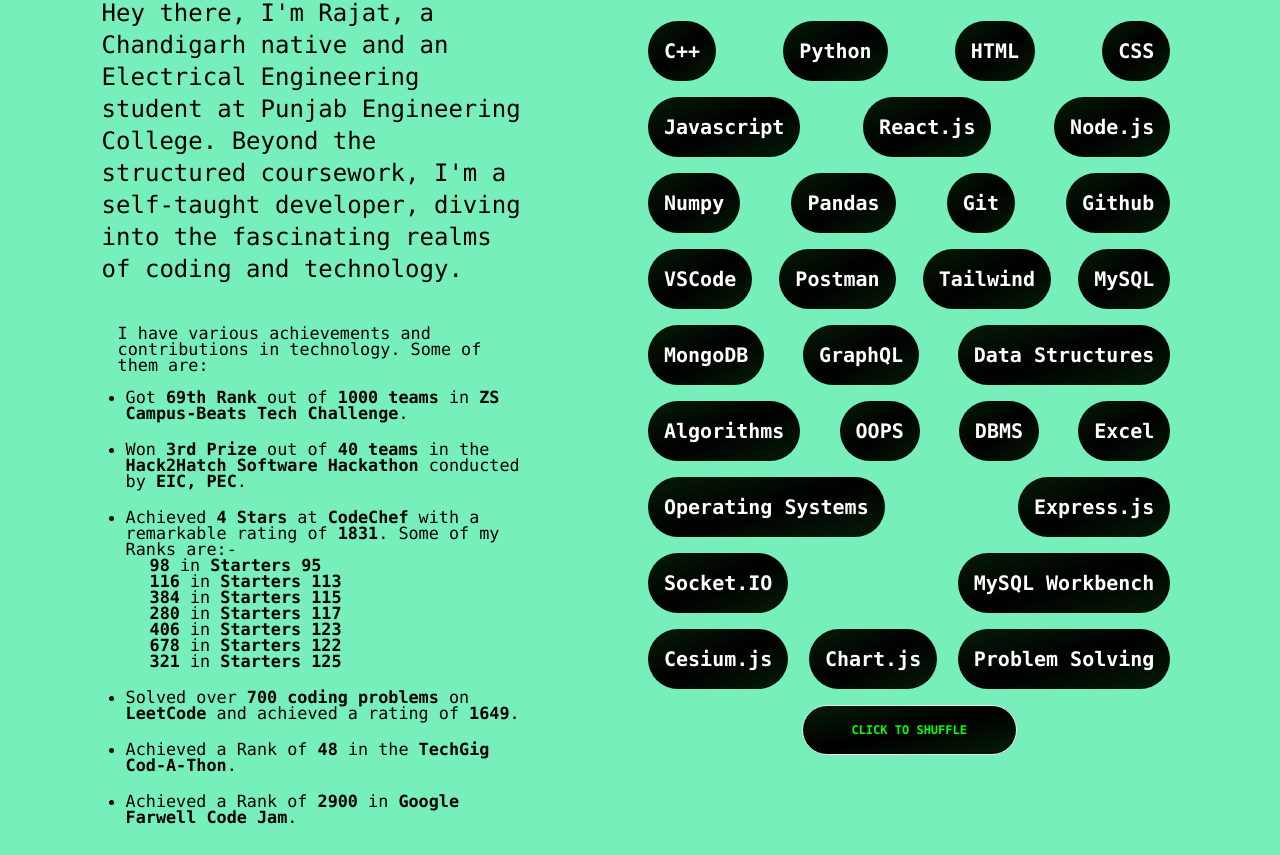
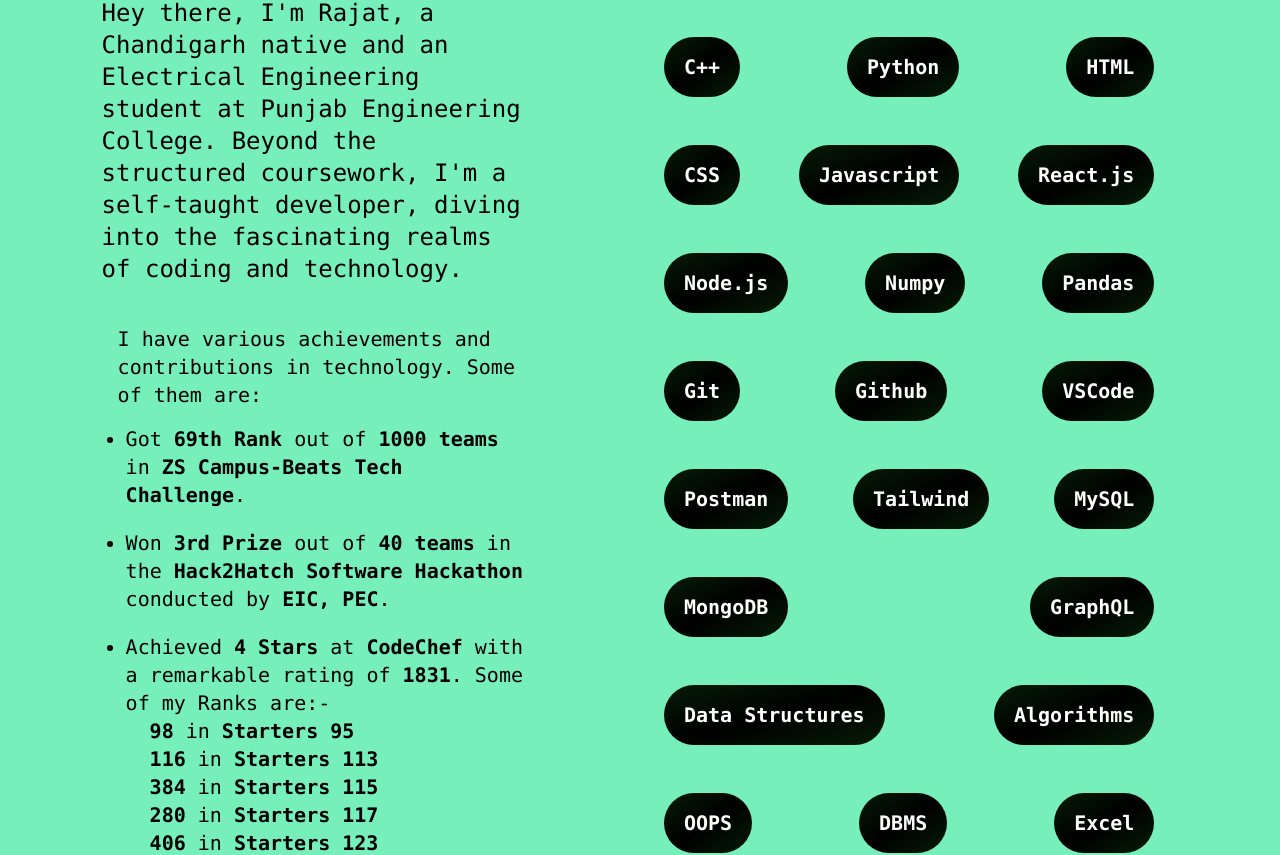
Before and after one commit to rajatgarg2004/Portfolio-Website, a React (Create React App) app in the folder front-end/: page / in a window 1280 px wide. Shown: the part 922-1777 px from the top of the page. Built offline with nearby package versions, Linux system fonts and the light colour scheme.

Commit message:
Change CSS

```diff
--- a/front-end/src/Components/About1.js
+++ b/front-end/src/Components/About1.js
@@ -64,14 +64,14 @@
                 <div className='flex flex-col justify-between items-center md:flex-col md:justify-between md:items-center lg:flex-row  lg:items-start lg:justify-between p-4'>
                     <div className='sm:w-[80%] md:w-[80%] lg:w-[40%] flex flex-col items-center text-center md:text-center lg:text-left'>
                         <h2 className='text-2xl sm:text-2xl md:text-4xl md:text-center sm:text-center lg:text-5xl xl:text-6xl font-bold p-4 '>MY STORY</h2>
-                        <h3 className='text-xl sm:text-sm md:text-xl lg:text-2xl'>
+                        <h2 className={`text-xl sm:text-sm md:text-xl lg:text-2xl ${colors.smallColor}`}>
                             Hey there, I'm Rajat, a Chandigarh native and an Electrical Engineering student at Punjab Engineering College. Beyond the structured coursework, I'm a self-taught developer, diving into the fascinating realms of coding and technology.
-                        </h3>
+                        </h2>
                         <br />
-                        <h3 className='text-xs sm:text-[0.9rem] md:text-[1rem] lg:text-[1.05rem] m-4'>
+                        <h3 className={`text-xs 2xl:text-xl xl:text-xl sm:text-[0.9rem] md:text-[1rem] lg:text-[1.05rem] m-4 ${colors.smallColor}`}>
                             I have various achievements and contributions in technology. Some of them are:
                         </h3>
-                        <ul className='list-disc ml-6 text-xs sm:text-[0.9rem] md:text-[1rem] lg:text-[1.05rem]'>
+                        <ul className={`list-disc ml-6 text-xs sm:text-[0.9rem] md:text-[1rem] lg:text-[1.05rem] xl:text-xl 3xl:text-xl ${colors.smallColor}`}>
                             <li className='mb-5'>
                                 Got <b>69th Rank</b> out of <b>1000 teams</b> in <b>ZS Campus-Beats Tech Challenge</b>.
                             </li>
@@ -122,7 +122,7 @@
                                 {skills.map((skill, index) => (
                                     <motion.span
                                         key={index}
-                                        className={`text-sm md:text-base lg:text-lg xl:text-xl font-bold ${colors.textColor} rounded-full m-2 p-4 bg-gradient-to-br from-[#061c07] via-black to-[#061c07] hover:text-neon-hex`}
+                                        className={`text-sm md:text-base lg:text-lg xl:text-xl font-bold ${colors.textColor} rounded-full 2xl:m-6 2xl:pl-5 2xl:pr-5 xl:m-6 xl:pl-5 xl:pr-5 lg:m-4 lg:p-4 md:m-3 md:p-4 m-2 p-4 bg-gradient-to-br from-[#061c07] via-black to-[#061c07] hover:text-neon-hex`}
                                         initial={{ opacity: 0, y: -50 }}
                                         animate={{ opacity: 1, y: 0 }}
                                         exit={{ opacity: 0, y: -50 }}
--- a/front-end/src/Components/Home.js
+++ b/front-end/src/Components/Home.js
@@ -14,6 +14,7 @@
 
         //For About1 Section
         colorScheme.textColor = 'text-white';
+        colorScheme.smallColor = 'text-black';
         colorScheme.tagColor = 'text-black';
         colorScheme.buttonText = 'text-neon-hex';
     }
@@ -24,6 +25,7 @@
         colorScheme.letterColor = "text-[#ffffff]";
         //For About1 Section
         colorScheme.textColor = 'text-[#E98354]';
+        colorScheme.smallColor = 'text-white';
         colorScheme.tagColor = 'text-[#B92AE7]';
         colorScheme.buttonText = 'text-neon-hex';
         colorScheme.footerColor = 'bg-[#737373]'
```
